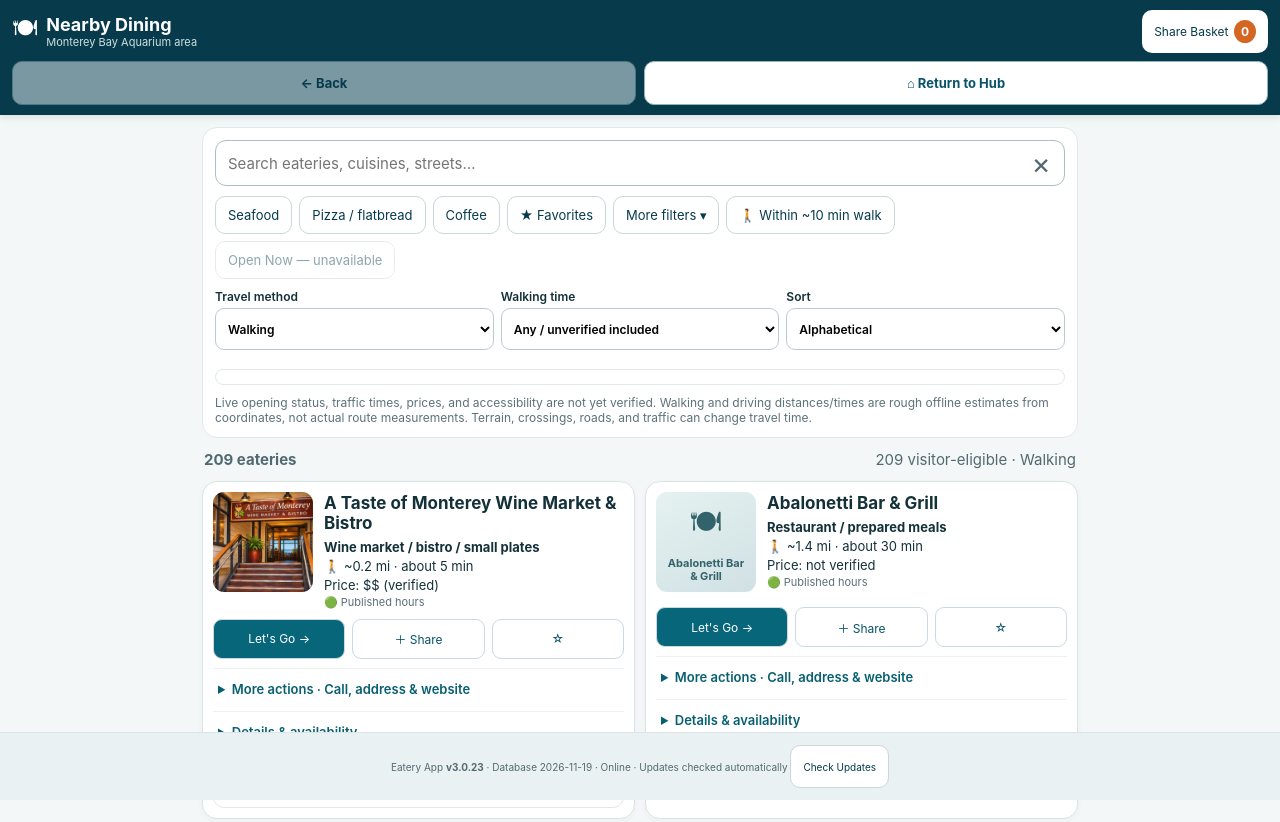
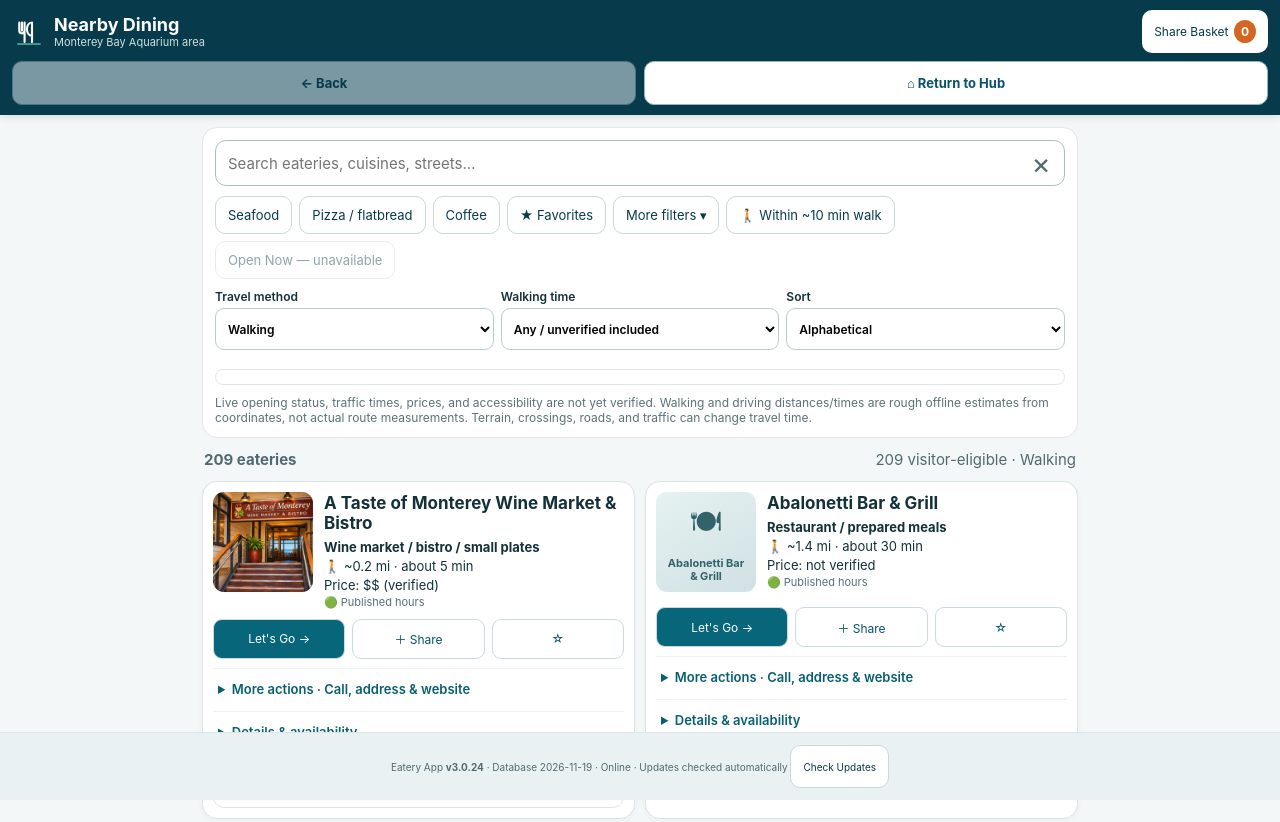
Before and after one commit to drtforshortaol/MBA-nearby-dining, a plain HTML site: page index.html in a window 1280 px wide. Shown: the top 822 px of the page. Drawn offline with Linux system fonts and the light colour scheme.

Commit message:
Restore branded Dining icon in header and offline cache (v3.0.24)

```diff
--- a/index.html
+++ b/index.html
@@ -1 +1 @@
-<!doctype html><html lang="en"><head><meta charset="utf-8"><meta name="viewport" content="width=device-width,initial-scale=1,viewport-fit=cover"><meta name="theme-color" content="#073b4c"><meta name="description" content="Nearby dining guide for Monterey Bay Aquarium visitors"><link rel="apple-touch-icon" sizes="180x180" href="apple-touch-icon.png"><link rel="manifest" href="manifest.webmanifest"><link rel="icon" href="icon.svg" type="image/svg+xml"><link rel="stylesheet" href="style.css"><title>MBA Nearby Dining</title></head><body><header><div class="title"><span class="logo">🍽</span><div><strong>Nearby Dining</strong><small>Monterey Bay Aquarium area</small></div></div><div class="topnav"><button id="navBack" type="button" aria-label="Back to previous Eatery App screen">← Back</button><button id="navHome" type="button">⌂ Return to Hub</button></div><button id="basketTop" class="basket" type="button">Share Basket <b id="basketCount">0</b></button></header><main id="app"><div class="loading">Loading nearby eateries…</div></main><footer><span>Eatery App <b>v3.0.23</b></span> · <span>Database 2026-11-19</span> · <span id="offlineStatus"></span> · <span id="updateStatus" role="status" aria-live="polite">Updates checked automatically</span> <button id="updateNow" type="button" hidden>Update Now</button></footer><script src="qr-local.js"></script><script src="app.js"></script><script src="update.js"></script></body></html>
+<!doctype html><html lang="en"><head><meta charset="utf-8"><meta name="viewport" content="width=device-width,initial-scale=1,viewport-fit=cover"><meta name="theme-color" content="#073b4c"><meta name="description" content="Nearby dining guide for Monterey Bay Aquarium visitors"><link rel="apple-touch-icon" sizes="180x180" href="apple-touch-icon.png"><link rel="manifest" href="manifest.webmanifest"><link rel="icon" href="icon.svg" type="image/svg+xml"><link rel="stylesheet" href="style.css"><title>MBA Nearby Dining</title></head><body><header><div class="title"><img class="logo" src="icon.svg" width="34" height="34" alt="" aria-hidden="true"><div><strong>Nearby Dining</strong><small>Monterey Bay Aquarium area</small></div></div><div class="topnav"><button id="navBack" type="button" aria-label="Back to previous Eatery App screen">← Back</button><button id="navHome" type="button">⌂ Return to Hub</button></div><button id="basketTop" class="basket" type="button">Share Basket <b id="basketCount">0</b></button></header><main id="app"><div class="loading">Loading nearby eateries…</div></main><footer><span>Eatery App <b>v3.0.24</b></span> · <span>Database 2026-11-19</span> · <span id="offlineStatus"></span> · <span id="updateStatus" role="status" aria-live="polite">Updates checked automatically</span> <button id="updateNow" type="button" hidden>Update Now</button></footer><script src="qr-local.js"></script><script src="app.js"></script><script src="update.js"></script></body></html>
```
